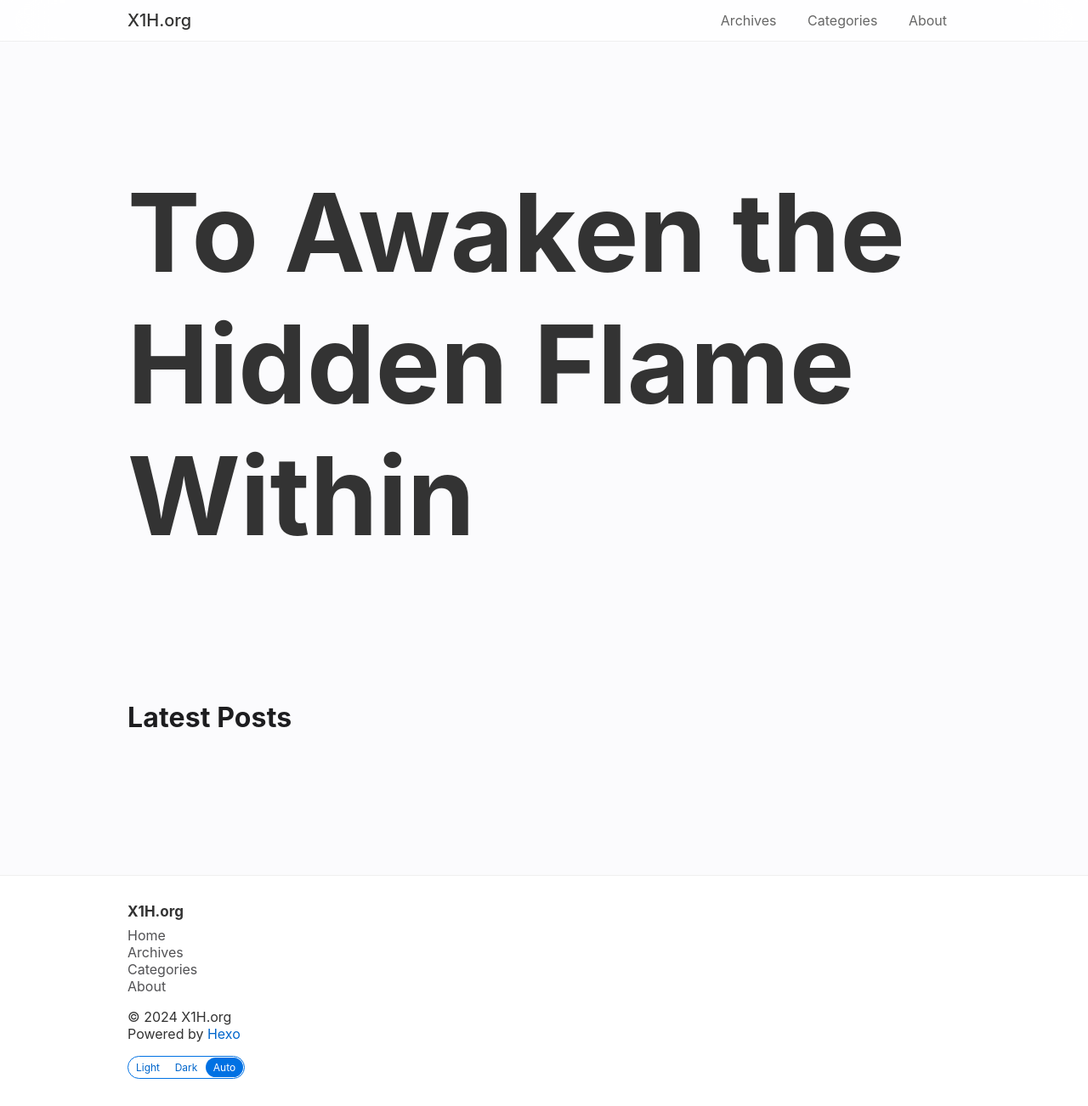
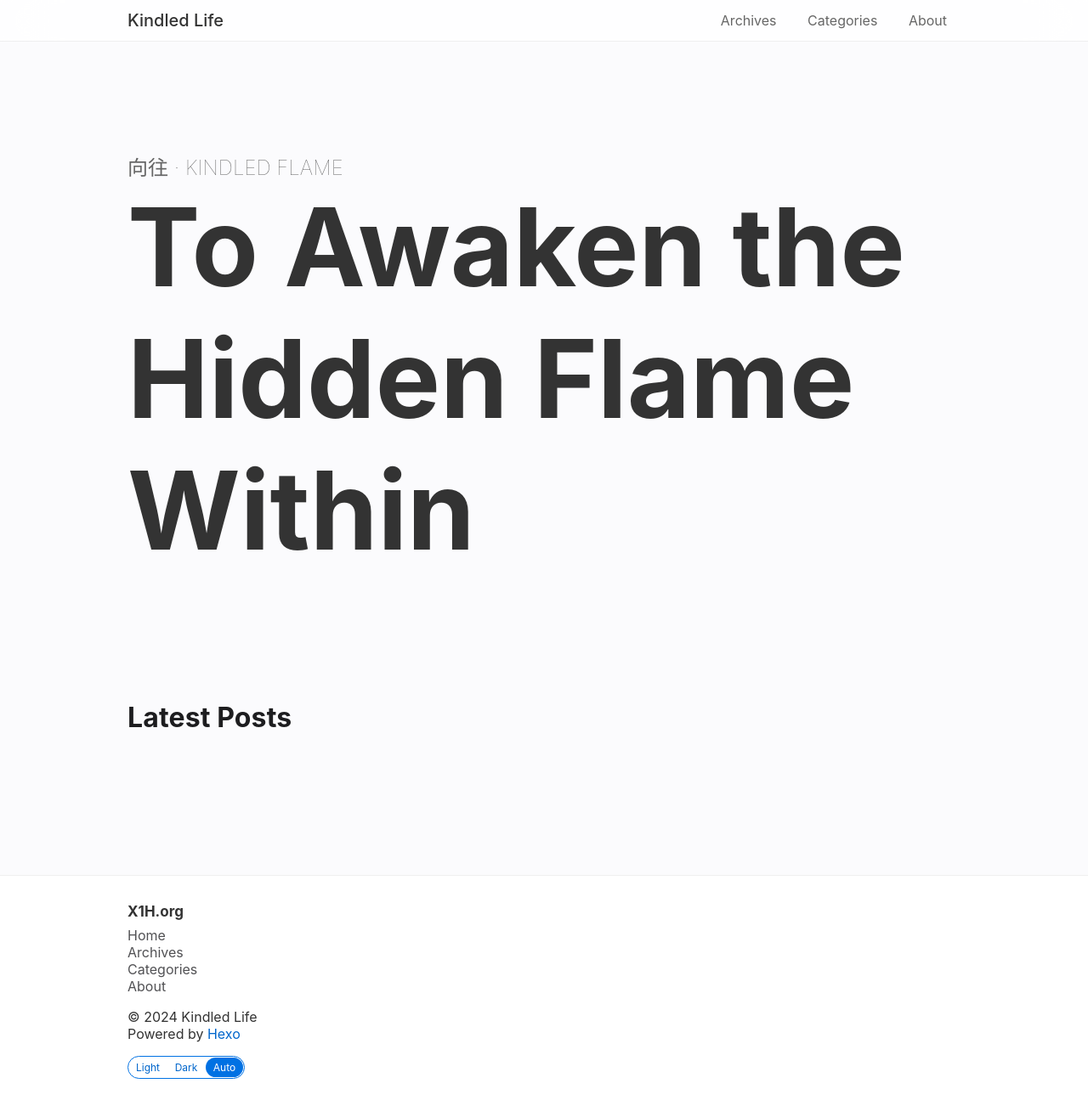
Before and after one commit to x1horg/x1horg.github.io, a plain HTML site: page index.html in a window 1280 px wide. Shown: the whole page at 85% size. Drawn offline with nearby package versions, Linux system fonts and the light colour scheme.

Commit message:
v202411221656

```diff
--- a/index.html
+++ b/index.html
@@ -5,7 +5,7 @@
   <meta name="viewport" content="width=device-width, initial-scale=1">
   <meta name="color-scheme" content="light dark">
 
-  <title>X1H.org</title>
+  <title>Kindled Life</title>
 
     <link rel="shortcut icon" href="/favicon.ico">
 
@@ -16,7 +16,7 @@
 
 
 
-  <meta property="og:title" content="X1H.org" />
+  <meta property="og:title" content="Kindled Life" />
 
   <meta property="og:type" content="website" />
 
@@ -95,7 +95,7 @@
     >
         <nav id="theme-nav">
     <div class="inner">
-        <a class="title" href="/">X1H.org</a>
+        <a class="title" href="/">Kindled Life</a>
         <div class="nav-arrow"></div>
         <div class="nav-items">
             <a class="nav-item nav-item-home" href="/">Home</a>
@@ -119,7 +119,7 @@
 
     <div class="hero">
         <div class="group">
-            <h2 class="sub"></h2>
+            <h2 class="sub">向往 · Kindled Flame</h2>
             <h2 class="large">To Awaken the Hidden Flame Within</h2>
         </div>
     </div>
@@ -171,7 +171,7 @@
             </div>
 
         </div>
-        <span>&copy; 2024 X1H.org<br>Powered by <a href="http://hexo.io/" target="_blank">Hexo</a> </span>
+        <span>&copy; 2024 Kindled Life<br>Powered by <a href="http://hexo.io/" target="_blank">Hexo</a> </span>
 
 
             <br>
```
Also changed, not shown: 2024/11/22/hello-world/index.html (+4 -4 lines), about/index.html (+4 -4 lines), archives/2024/11/index.html (+4 -4 lines), archives/2024/index.html (+4 -4 lines), archives/index.html (+4 -4 lines), categories/index.html (+4 -4 lines), search/index.html (+4 -4 lines), tags/index.html (+4 -4 lines).
